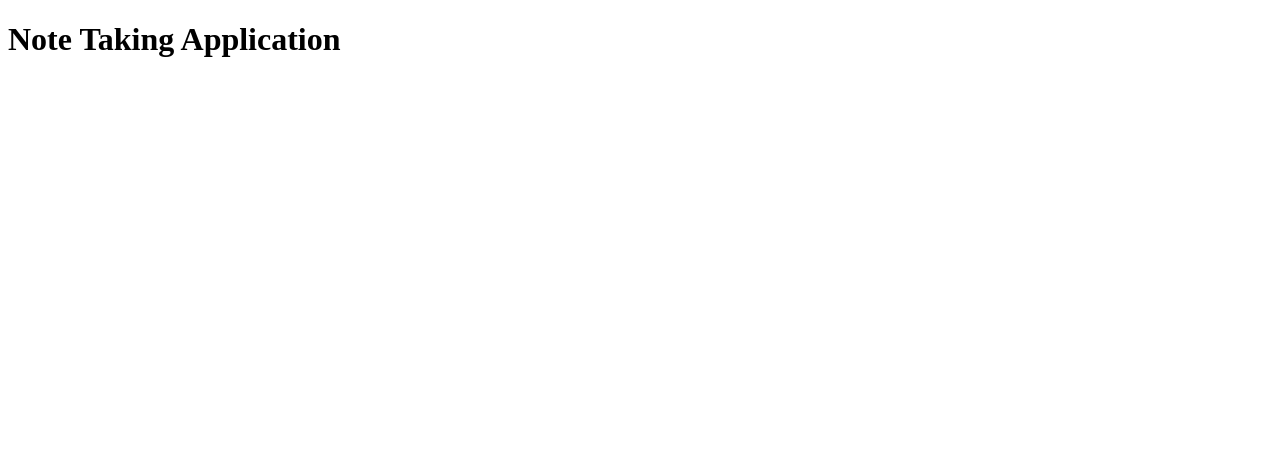
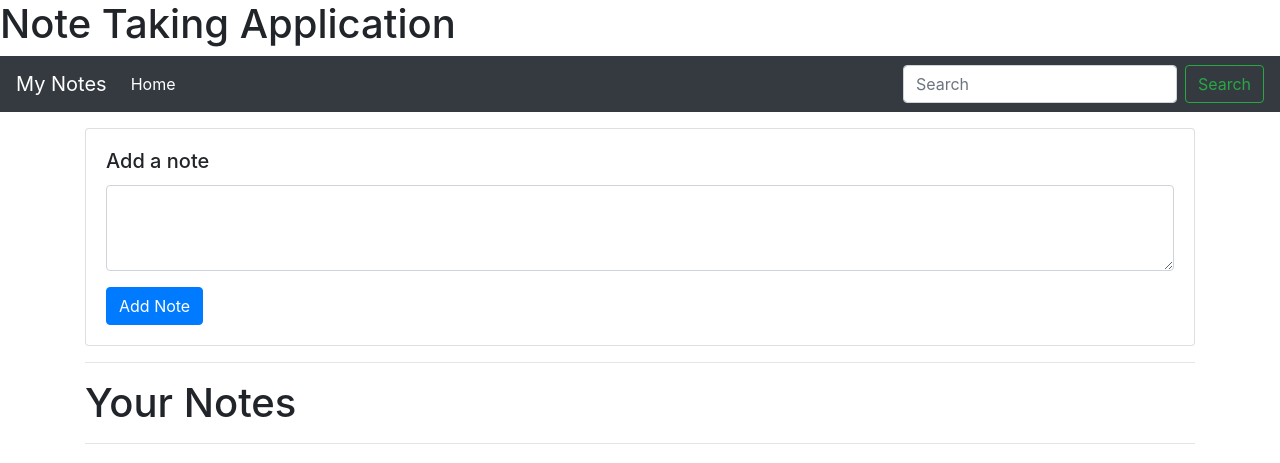
Before and after one commit to DecodersCommunity/note-taking-application, a plain HTML site: page src/index.html in a window 1280 px wide. Drawn offline with nearby package versions, Linux system fonts and the light colour scheme.

Commit message:
Added some  html elements
As i am working on javascript logic there is a need of html class elements so i have added some elements in index.html

```diff
--- a/src/index.html
+++ b/src/index.html
@@ -6,9 +6,58 @@
     <meta name="viewport" content="width=device-width, initial-scale=1.0">
     <title>Note Taking Application</title>
     <link rel="stylesheet" href="style.css">
+    <link rel="stylesheet" href="https://stackpath.bootstrapcdn.com/bootstrap/4.3.1/css/bootstrap.min.css"
+        integrity="sha384-ggOyR0iXCbMQv3Xipma34MD+dH/1fQ784/j6cY/iJTQUOhcWr7x9JvoRxT2MZw1T" crossorigin="anonymous">
 </head>
 <body>
     <h1>Note Taking Application</h1>
+    <nav class="navbar navbar-expand-lg navbar-dark bg-dark">
+        <a class="navbar-brand" href="#">My Notes</a>
+        <button class="navbar-toggler" type="button" data-toggle="collapse" data-target="#navbarSupportedContent"
+            aria-controls="navbarSupportedContent" aria-expanded="false" aria-label="Toggle navigation">
+            <span class="navbar-toggler-icon"></span>
+        </button>
+
+        <div class="collapse navbar-collapse" id="navbarSupportedContent">
+            <ul class="navbar-nav mr-auto">
+                <li class="nav-item active">
+                    <a class="nav-link" href="#">Home <span class="sr-only">(current)</span></a>
+                </li>
+
+            </ul>
+            <form class="form-inline my-2 my-lg-0">
+                <input class="form-control mr-sm-2" id="searchTxt" type="search" placeholder="Search" aria-label="Search">
+                <button class="btn btn-outline-success my-2 my-sm-0" type="submit">Search</button>
+            </form>
+        </div>
+    </nav>
+
+
+    <div class="container my-3">
+        <div class="card">
+            <div class="card-body">
+                <h5 class="card-title">Add a note</h5>
+                <div class="form-group">
+                    <textarea class="form-control" id="addTxt" rows="3"></textarea>
+                </div>
+                <button class="btn btn-primary" id="addBtn">Add Note</button>
+            </div>
+        </div>
+        <hr>
+        <h1>Your Notes</h1>
+        <hr>
+        <div id="notes" class="row container-fluid"> </div>
+    </div>
+
+    <script src="https://code.jquery.com/jquery-3.3.1.slim.min.js"
+        integrity="sha384-q8i/X+965DzO0rT7abK41JStQIAqVgRVzpbzo5smXKp4YfRvH+8abtTE1Pi6jizo"
+        crossorigin="anonymous"></script>
+    <script src="https://cdnjs.cloudflare.com/ajax/libs/popper.js/1.14.7/umd/popper.min.js"
+        integrity="sha384-UO2eT0CpHqdSJQ6hJty5KVphtPhzWj9WO1clHTMGa3JDZwrnQq4sF86dIHNDz0W1"
+        crossorigin="anonymous"></script>
+    <script src="https://stackpath.bootstrapcdn.com/bootstrap/4.3.1/js/bootstrap.min.js"
+        integrity="sha384-JjSmVgyd0p3pXB1rRibZUAYoIIy6OrQ6VrjIEaFf/nJGzIxFDsf4x0xIM+B07jRM"
+        crossorigin="anonymous"></script>
 
     <script src="script.js"></script>
 </body>
```
